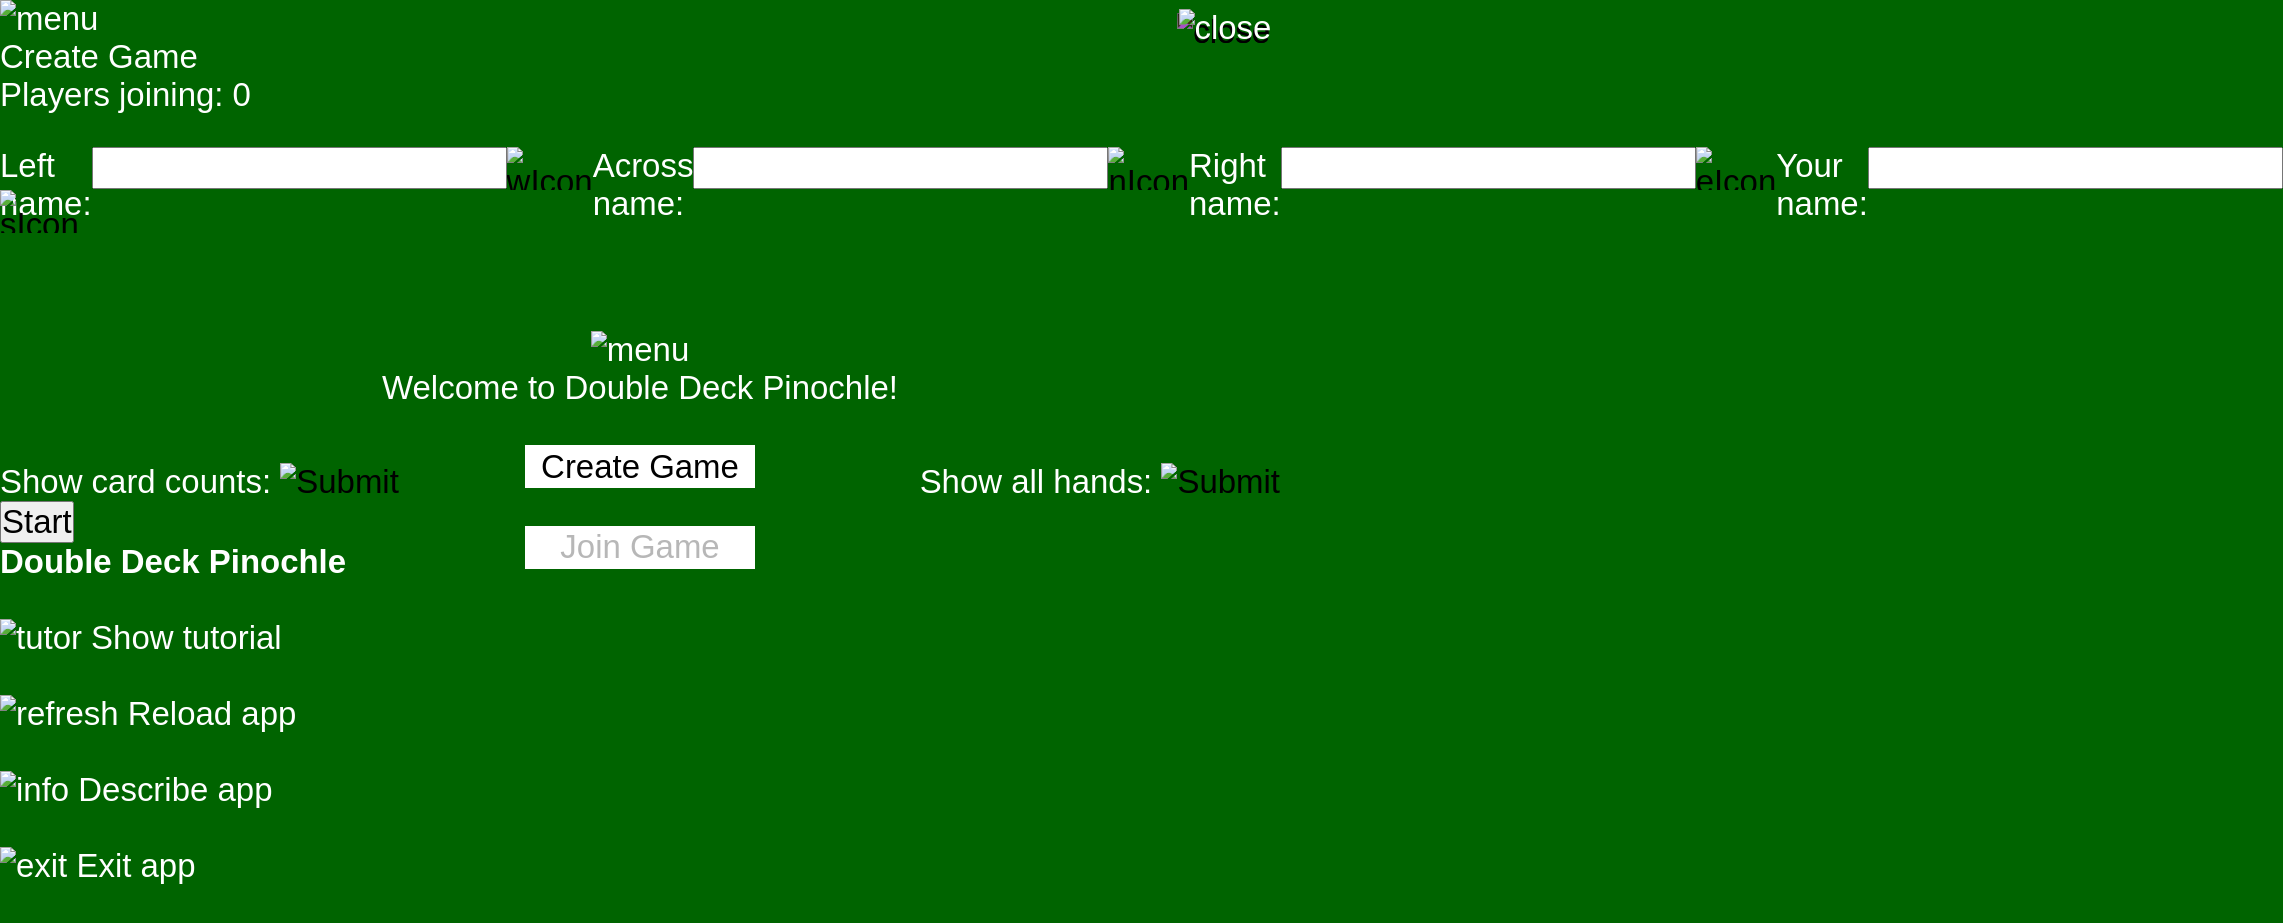
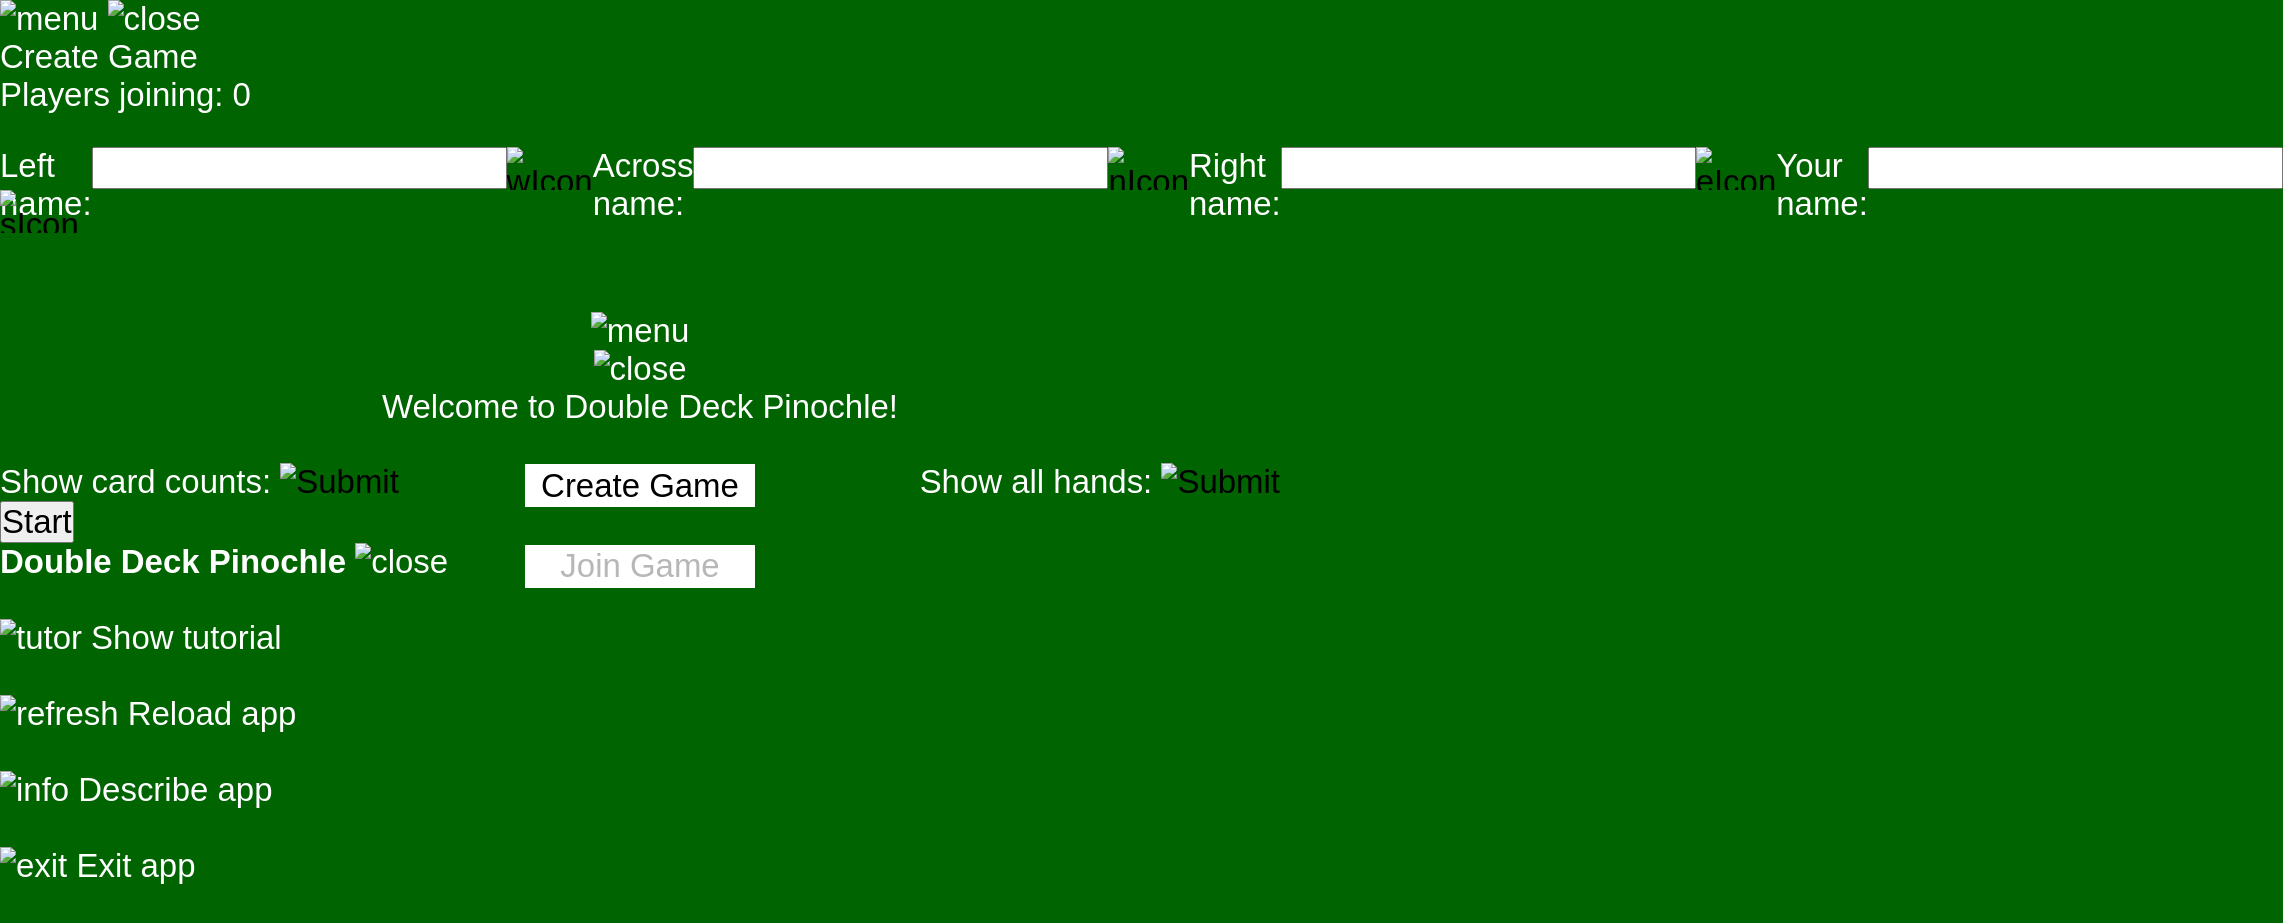

Solo

--- a/pinochle/styles.css
+++ b/pinochle/styles.css
@@ -51,9 +51,9 @@ body {
     filter: invert(100%);
 }
 
-.whiteClose {
+.whiteCloseIco {
     position: absolute;
-    top: 0.4em;
+    top: 0.3em;
     right: 0.3em;
     height: 1.3em;
     filter: invert(100%);
@@ -147,7 +147,7 @@ body {
     filter: invert(100%);
 }
 
-#startSub {
+#startBtn {
     width: 5em;
     height: 1.3em;
     margin-top: 0.8em;
@@ -195,12 +195,16 @@ body {
     place-items: center;
 }
 
-#joinSub {
+#joinBtn {
     width: 5em;
     height: 1.3em;
     border: none;
     background-color: white;
     text-align: center;
+}
+
+#joinWait {
+    height: 1.3em;
 }
 
 #gamePage {
@@ -275,7 +279,7 @@ body {
     filter: invert(100%);
 }
 
-#bidButtons {
+#bidBtns {
     width: 100%;
     margin-top: 0.4em;
     display: flex;
@@ -283,15 +287,14 @@ body {
     justify-content: space-around;
 }
 
-#bidButtons input {
+#bidBtns input {
     width: 3em;
     height: 1.3em;
     border: none;
     background-color: white;
 }
 
-#bidPrompt {
-    margin-top: 0.4em;
+#bidWait {
     height: 1.3em;
 }
 
@@ -312,7 +315,7 @@ body {
     background-color: white;
 }
 
-#playText {
+#needText {
     width: 100%;
     height: 100%;
     display: none;
@@ -321,7 +324,7 @@ body {
     text-align: center;
 }
 
-#playBtns {
+#needBtns {
     width: 100%;
     display: flex;
     flex-direction: row;
@@ -329,7 +332,7 @@ body {
     justify-content: space-around;
 }
 
-#playBtn, #tossBtn {
+#okBtn, #playBtn, #tossBtn {
     width: 4em;
     height: 1.3em;
     border: none;
@@ -364,7 +367,7 @@ body {
 #infoText {
     position: absolute;
     width: 100%;
-    height: 100%;
+    height: 105%;
     padding: 0.4em;
     display: none;
     flex-direction: column;
@@ -374,7 +377,7 @@ body {
     background-color: white;
 }
 
-.blackClose {
+.blackCloseIco {
     position: absolute;
     top: 0.26em;
     right: 0.26em;
@@ -405,8 +408,6 @@ body {
 
 .infoHint img {
     height: 0.8em;
-    filter: invert(100%);
-    opacity: 100%;
 }
 
 #infoArea0 .infoName {
